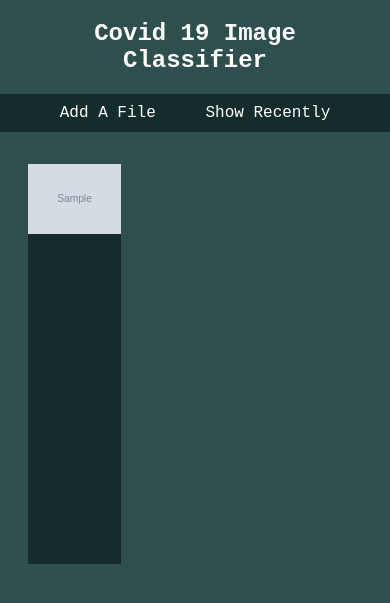
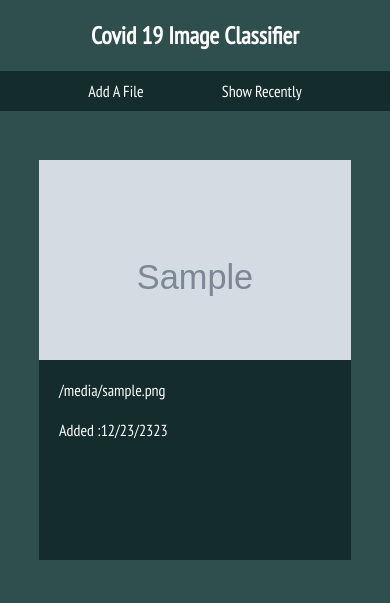
Before and after one commit to jod35/covid-19-xray-image-classifier, a Flask app: template main/ui/templates/files.html in a window 390 px wide. Shown: the top 603 px of the page. Run offline with Flask 2, Linux system fonts and the light colour scheme; the template is opened without the code that fills it: most values are stand-ins (such as "Sample title", 1, 10 or a date in 2020); grey boxes marked "Sample" are stand-in pictures.

Commit message:
adding some styling

```diff
--- a/main/static/css/main.css
+++ b/main/static/css/main.css
@@ -3,6 +3,7 @@
   padding: 0;
   margin: 0;
   box-sizing: border-box;
+  font-family: 'PT Sans Narrow', sans-ser
 
 }
 html{
@@ -98,6 +99,7 @@ nav a{
   background-color: rgb(21, 44, 44);
   margin: 20px;
   height: 400px;
+  color: white;
 }
 .card-img{
   height: 200px;
@@ -110,7 +112,28 @@ nav a{
   transition: all ease-in-out 0.5s;
 
 }
+.card-info{
+  padding: 20px;
+}
 
 .card-img img:hover{
   transform:scale(1.1);
 }
+@media(max-width:600px){
+  .nav{
+    flex-direction: column;
+  }
+  .form{
+    width: 80%;
+  }
+  .images{
+    display: block;
+    padding: 0;
+  }
+  .card{
+    width: 80%;
+    margin: auto;
+    margin-top: 20px;
+
+  }
+}
--- a/main/ui/templates/base.html
+++ b/main/ui/templates/base.html
@@ -5,6 +5,8 @@
     <title>Covid 19 Xray Image Classifier</title>
     {{fontawesome_html()}}
     <link rel="stylesheet" href="../static/css/main.css" />
+    <link rel="preconnect" href="https://fonts.gstatic.com">
+    <link href="https://fonts.googleapis.com/css2?family=PT+Sans+Narrow&display=swap" rel="stylesheet">
     {{ dropzone.load_css() }}
   </head>
   <body>
--- a/main/ui/templates/files.html
+++ b/main/ui/templates/files.html
@@ -8,6 +8,11 @@
                 <div class="card-img">
                     <img src="{{url_for('ui.upload',filename=file)}}" alt="" >
                 </div>
+                <div class="card-info">
+                    <p><i class="fas fa-file    "></i> {{file}}</p>
+                    <br>
+                    <p><i class="fas fa-calendar    "></i> Added :12/23/2323</p>
+                </div>
             </div>
         {% endfor %}
     </div>
```
